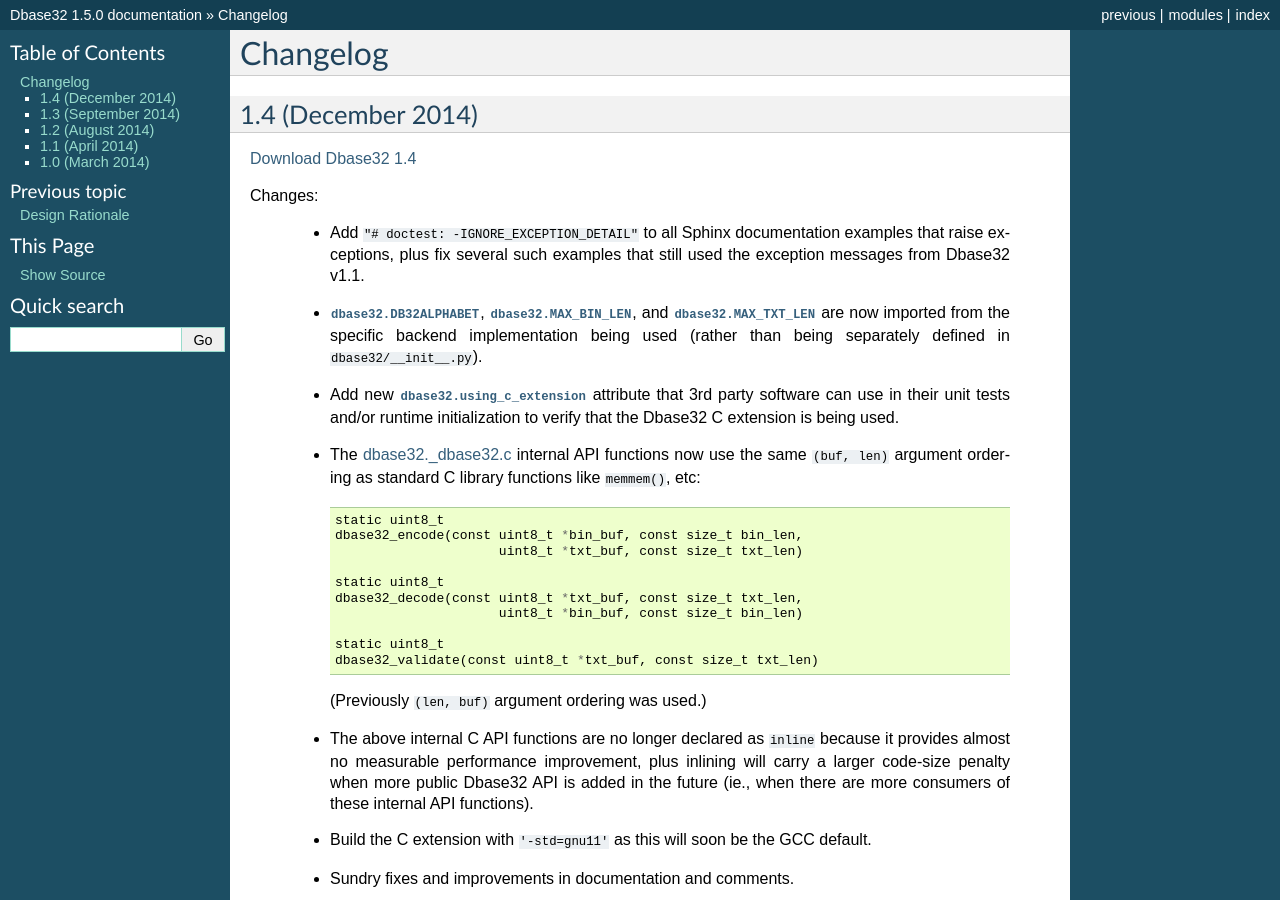
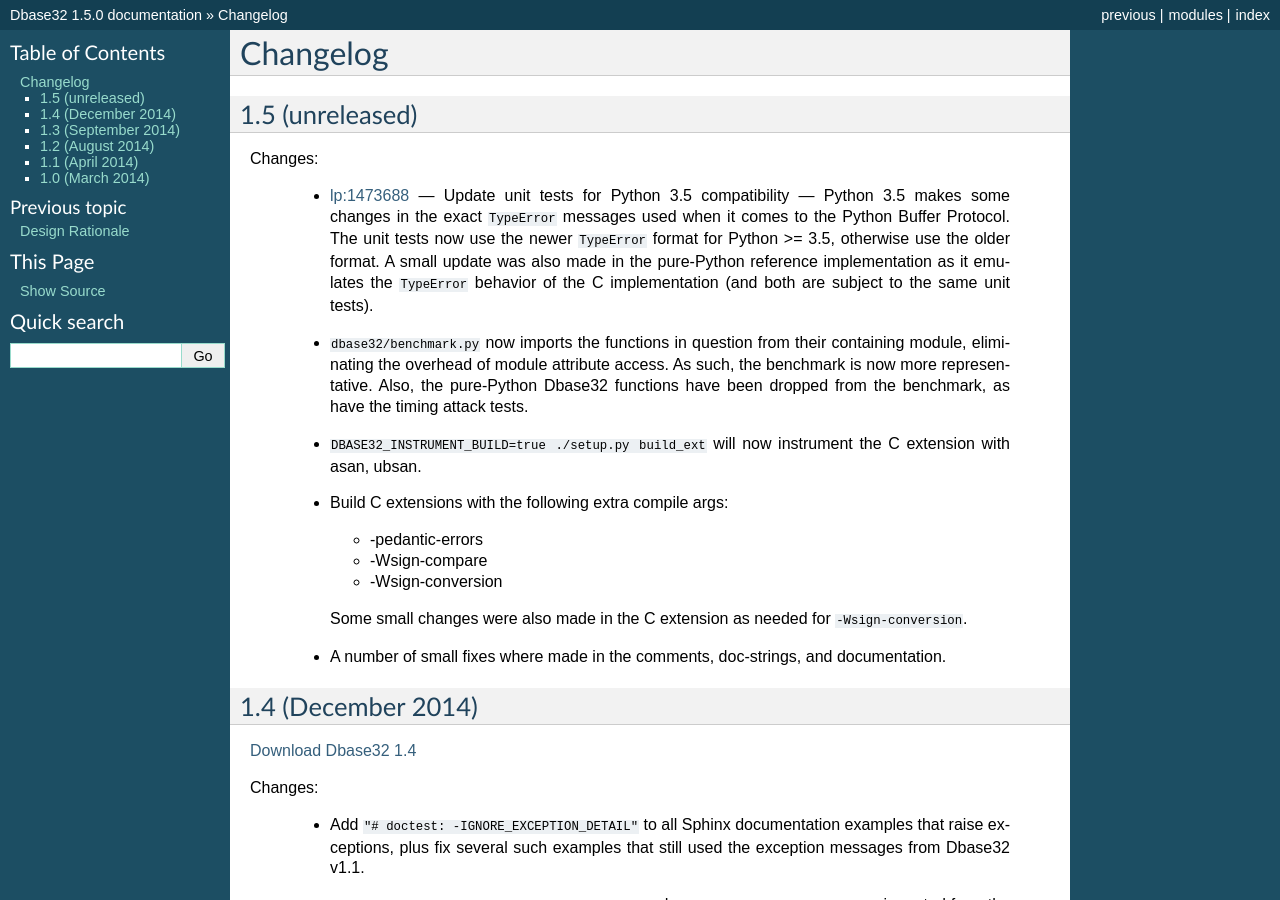
Before and after one commit to json420/dbase32, a Sphinx documentation site: the page built from doc/changelog.rst, in a window 1280 px wide and 900 px high. Built offline with Sphinx 7.4.7, drawn with Linux system fonts in a browser that asks for light colours.

Commit message:
doc/changelog.rst: start documenting changes in 1.5

```diff
--- a/doc/changelog.rst
+++ b/doc/changelog.rst
@@ -1,5 +1,41 @@
 Changelog
 =========
+
+
+1.5 (unreleased)
+----------------
+
+Changes:
+
+    *   `lp:1473688`_ --- Update unit tests for Python 3.5 compatibility ---
+        Python 3.5 makes some changes in the exact ``TypeError`` messages used
+        when it comes to the Python Buffer Protocol.  The unit tests now use the
+        newer ``TypeError`` format for Python >= 3.5, otherwise use the older
+        format.  A small update was also made in the pure-Python reference
+        implementation as it emulates the ``TypeError`` behavior of the C
+        implementation (and both are subject to the same unit tests).
+
+    *   ``dbase32/benchmark.py`` now imports the functions in question from
+        their containing module, eliminating the overhead of module attribute
+        access.  As such, the benchmark is now more representative.  Also, the
+        pure-Python Dbase32 functions have been dropped from the benchmark, as
+        have the timing attack tests.
+
+    *   ``DBASE32_INSTRUMENT_BUILD=true ./setup.py build_ext`` will now
+        instrument the C extension with asan, ubsan.
+
+    *   Build C extensions with the following extra compile args:
+
+        *   -pedantic-errors
+        *   -Wsign-compare
+        *   -Wsign-conversion
+
+        Some small changes were also made in the C extension as needed for
+        ``-Wsign-conversion``.
+
+    *   A number of small fixes where made in the comments, doc-strings, and
+        documentation.
+
 
 
 1.4 (December 2014)
@@ -193,6 +229,7 @@
 
 .. _`lp:1359862`: https://bugs.launchpad.net/dbase32/+bug/1359862
 .. _`lp:1359828`: https://bugs.launchpad.net/dbase32/+bug/1359828
+.. _`lp:1473688`: https://bugs.launchpad.net/dbase32/+bug/1473688
 .. _`Pyflakes`: https://launchpad.net/pyflakes
 .. _`Sphinx`: http://sphinx-doc.org/
 .. _`dbase32._dbase32.c`: http://bazaar.launchpad.net/~dmedia/dbase32/trunk/view/head:/dbase32/_dbase32.c
```
